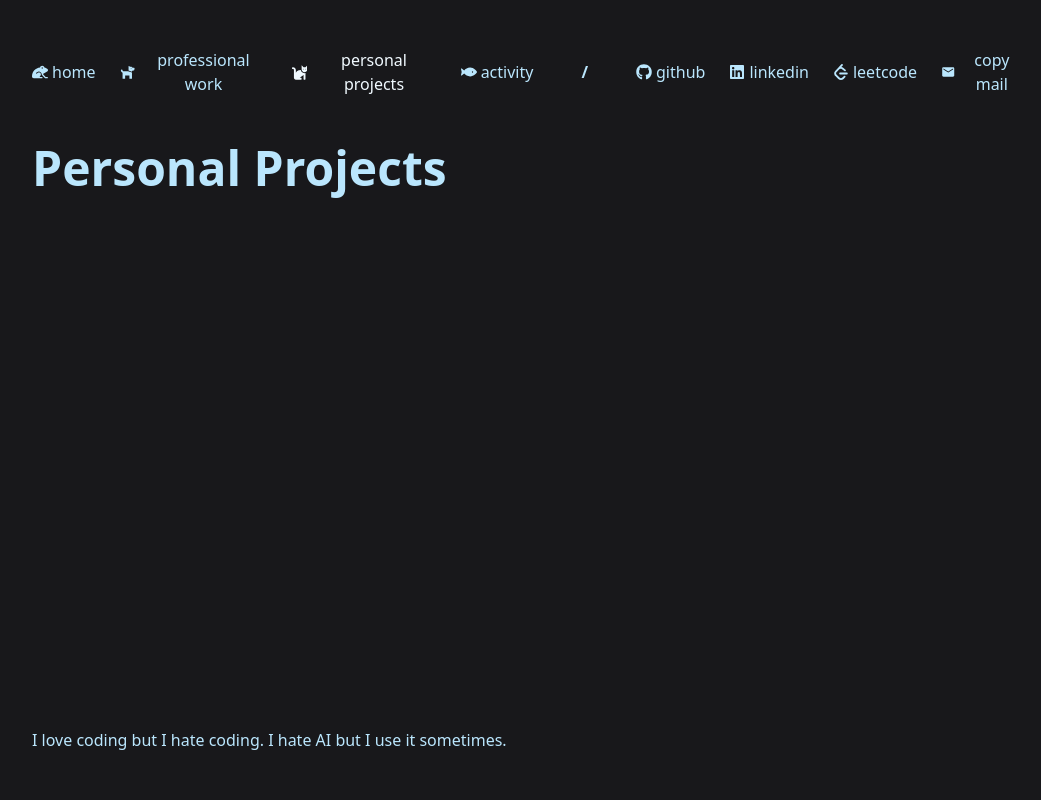
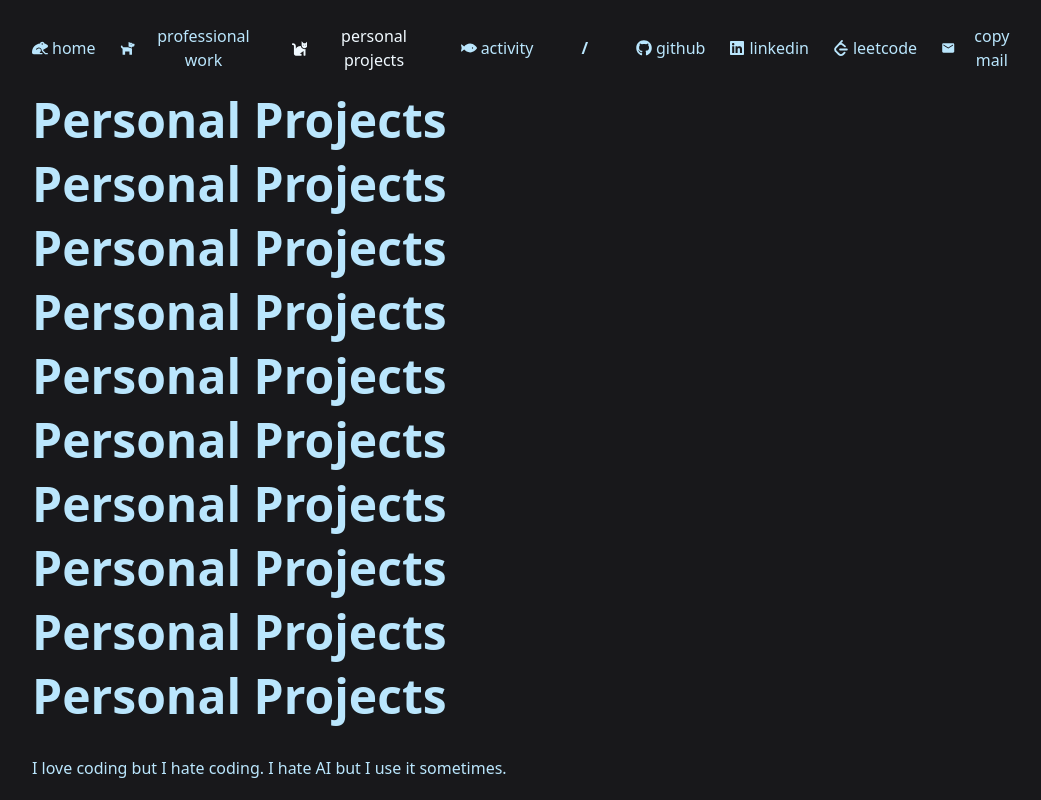
Before and after one commit to stefan5441/ooio, a React (Vite) app: page / in a window 1280 px wide. Both pictures are taken after a click on the button "personal projects". Shown: the whole page, without its empty margins (112-1153 px from the left). Built offline with nearby package versions, Linux system fonts and the light colour scheme.

Commit message:
[FTR] Layout improvement, making content scrollable

```diff
--- a/src/components/NavBar.tsx
+++ b/src/components/NavBar.tsx
@@ -81,7 +81,7 @@ export const NavBar = ({ setTab, activeTab }: Props) => {
   ];
 
   return (
-    <div className="flex justify-center items-center gap-12">
+    <>
       <div className="flex gap-6">
         {navTabsConfig.map((tab) => (
           <Button
@@ -109,6 +109,6 @@ export const NavBar = ({ setTab, activeTab }: Props) => {
           />
         ))}
       </div>
-    </div>
+    </>
   );
 };
--- a/src/components/PageLayout.tsx
+++ b/src/components/PageLayout.tsx
@@ -10,10 +10,14 @@ type Props = {
 
 export const PageLayout = ({ children, setTab, activeTab, customFooter }: Props) => {
   return (
-    <div className="h-full px-36 py-12 flex flex-col gap-12">
-      <NavBar setTab={setTab} activeTab={activeTab} />
-      <div className="flex-1">{children}</div>
-      <div>{customFooter ?? "I love coding but I hate coding. I hate AI but I use it sometimes."}</div>
+    <div className="h-full px-36 flex flex-col">
+      <div className="h-24 flex justify-center items-center gap-12 shrink-0">
+        <NavBar setTab={setTab} activeTab={activeTab} />
+      </div>
+      <div className="overflow-y-auto flex-1">{children}</div>
+      <div className="h-16 shrink-0 flex items-center">
+        {customFooter ?? "I love coding but I hate coding. I hate AI but I use it sometimes."}
+      </div>
     </div>
   );
 };
--- a/src/pages/PersonalProjects.tsx
+++ b/src/pages/PersonalProjects.tsx
@@ -2,6 +2,18 @@ export const PersonalProjects = () => {
   return (
     <div>
       <h1 className="text-5xl font-bold mb-4">Personal Projects</h1>
+      <h1 className="text-5xl font-bold mb-4">Personal Projects</h1>
+      <h1 className="text-5xl font-bold mb-4">Personal Projects</h1>
+      <h1 className="text-5xl font-bold mb-4">Personal Projects</h1>
+      <h1 className="text-5xl font-bold mb-4">Personal Projects</h1>
+      <h1 className="text-5xl font-bold mb-4">Personal Projects</h1>
+      <h1 className="text-5xl font-bold mb-4">Personal Projects</h1>
+      <h1 className="text-5xl font-bold mb-4">Personal Projects</h1>
+      <h1 className="text-5xl font-bold mb-4">Personal Projects</h1>
+      <h1 className="text-5xl font-bold mb-4">Personal Projects</h1>
+      <h1 className="text-5xl font-bold mb-4">Personal Projects</h1>
+      <h1 className="text-5xl font-bold mb-4">Personal Projects</h1>
+      <h1 className="text-5xl font-bold mb-4">Personal Projects</h1>
     </div>
   );
 };
```
